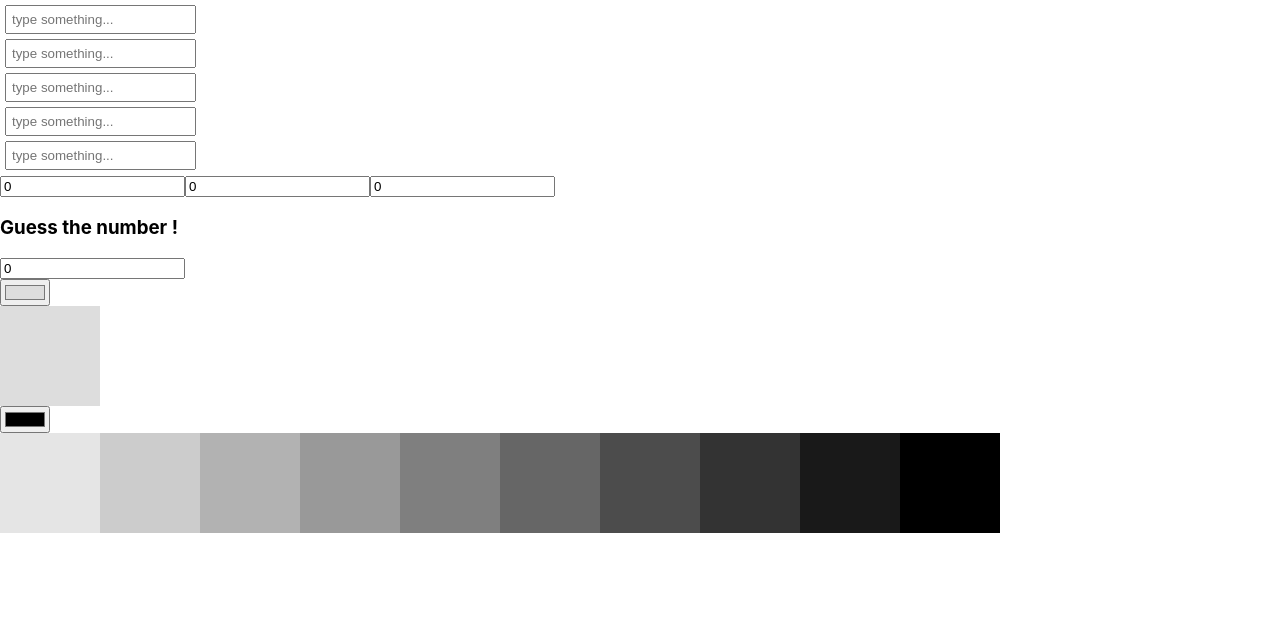
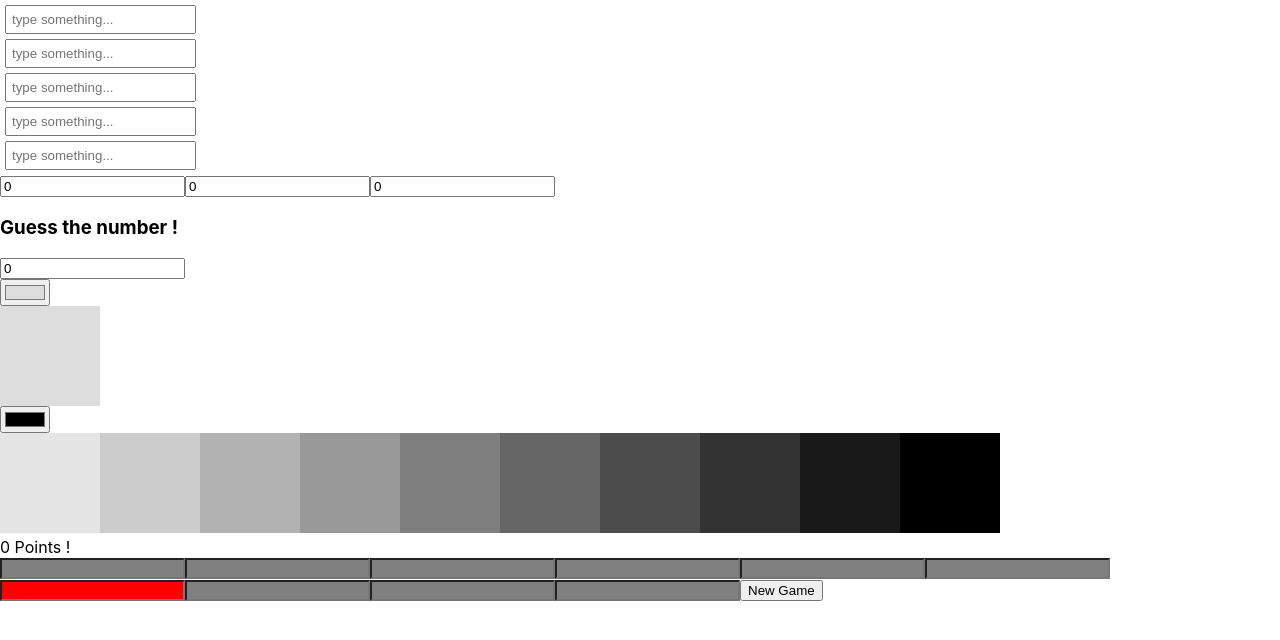
Before and after one commit to roiavidar/tocode-ex, a React (Create React App) app: page / in a window 1280 px wide. Shown: the top 640 px of the page. Built offline with nearby package versions, Linux system fonts and the light colour scheme.

Commit message:
catch the target component

```diff
--- a/src/App.tsx
+++ b/src/App.tsx
@@ -6,6 +6,7 @@ import GuessTheNumber from './components/GuessTheNumber/GuessTheNumber';
 import ColorPicker from './components/ColorPicker/ColorPicker';
 import ColorPickerShades from './components/ColorPickerShades/ColorPickerShades';
 import { InputProps } from './components/MultiInput/MultiInput.model';
+import { CatchTheTarget } from './components/CatchTheTarget/CatchTheTarget';
 
 function App() {
 
@@ -34,6 +35,7 @@ function App() {
     <GuessTheNumber />
     <ColorPicker color="#dddddd" />
     <ColorPickerShades />
+    <CatchTheTarget />
     </>
   );
 }
--- /dev/null
+++ b/src/components/CatchTheTarget/CatchTheTarget.tsx
@@ -0,0 +1,51 @@
+import React, { useState, useEffect } from 'react';
+import { ScoreBoard } from './ScoreBoard';
+import { GameBoard } from './GameBoard';
+
+export function CatchTheTarget() {
+    const newGame = 'New Game';
+    const bonusPoints = 10;
+    const penaltyPoints = -5;
+    const boxes = 10;
+    const [score, setScore] = useState(0);
+    const [target, setTarget] = useState(-1);
+
+    useEffect(() => {
+        setTarget(calcTarget());
+    }, [])
+
+    function reset() {
+        switchTarget();
+        setScore(0);
+    }
+
+    function calcTarget() {
+        return Math.floor(Math.random() * boxes);
+    }
+
+    function hitHandler() {
+        switchTarget();
+        setScore(score + bonusPoints);
+    }
+
+    function switchTarget() {
+        const target = calcTarget();
+        setTarget(target);
+    }
+
+    function missHandler() {
+        setScore(score + penaltyPoints);
+    }
+
+    return (
+        <>
+            <ScoreBoard score={score} />
+            <GameBoard
+                    hit={hitHandler}
+                    miss={missHandler}
+                    boxes={boxes}
+                    target={target} />
+            <button onClick={reset}>{newGame}</button>
+        </>
+    )
+}
--- /dev/null
+++ b/src/components/CatchTheTarget/GameBoard.tsx
@@ -0,0 +1,23 @@
+import React from 'react';
+
+export function GameBoard(props: {
+    hit: () => void,
+    miss: () => void,
+    boxes: number,
+    target: number
+}) {
+    const inputBoxes: number[] =  [...Array(props.boxes)];
+    const targetStyle = { backgroundColor: 'red'};
+    const regularBoxStyle = { backgroundColor: 'grey '};
+
+    return (
+        <>
+            {
+                inputBoxes.map((box: number, index: number) => <input
+                                                    type="text"
+                                                    onClick={index === props.target ? props.hit : props.miss}
+                                                    style={index === props.target ? targetStyle: regularBoxStyle} />)
+            }
+        </>
+    )
+}
--- /dev/null
+++ b/src/components/CatchTheTarget/ScoreBoard.tsx
@@ -0,0 +1,7 @@
+import React from 'react';
+
+export function ScoreBoard(props: { score: number }) {
+    return (
+        <div>{props.score} Points !</div>
+    )
+}
```
